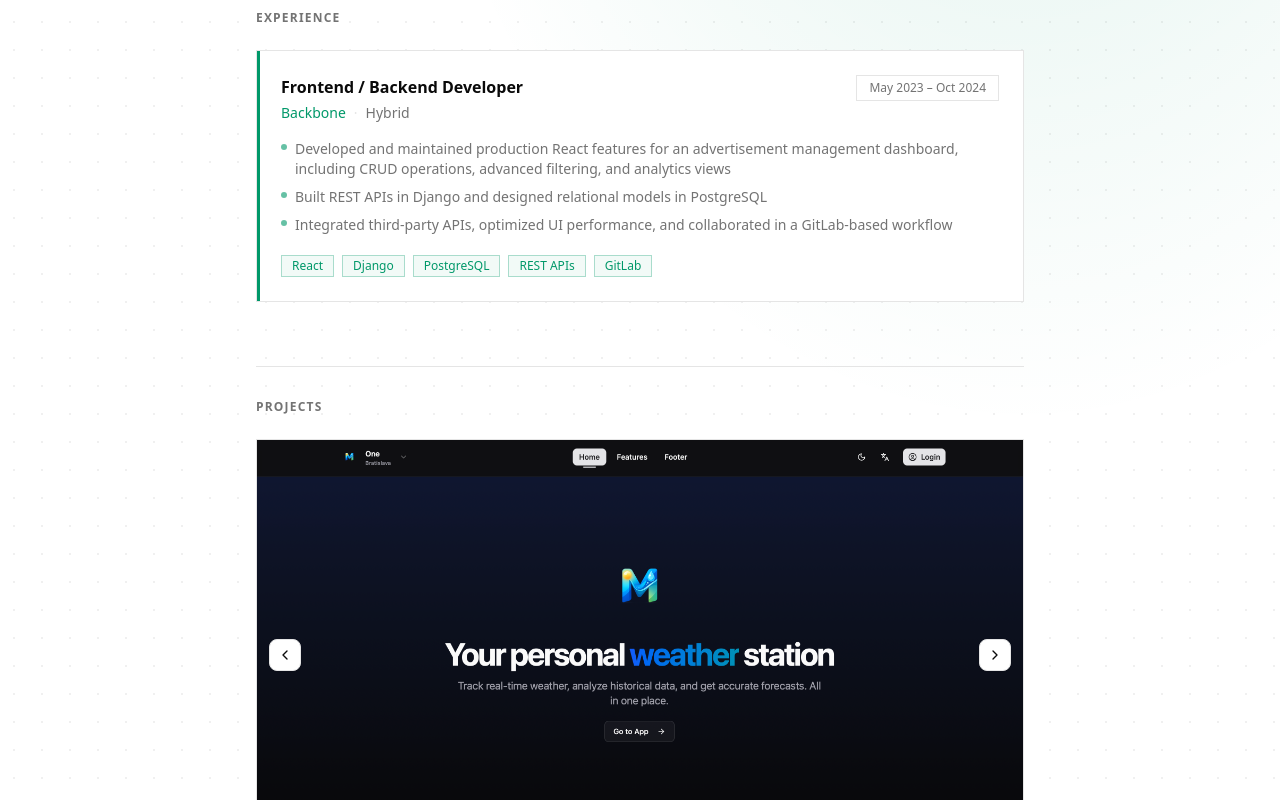
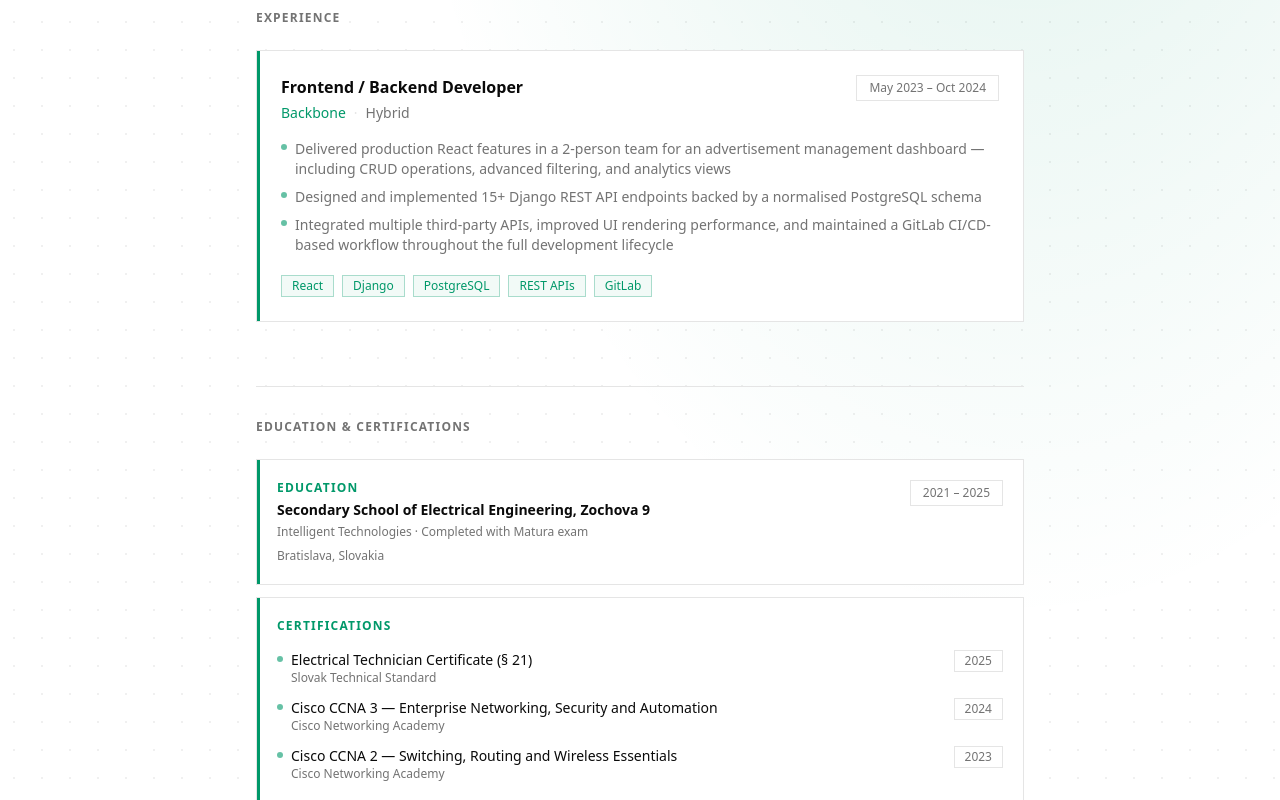
Before and after one commit to michqo/portfolio, a Next.js app: page / in a window 1280 px wide. Shown: the part 580-1380 px from the top of the page. Built offline with nearby package versions, Linux system fonts and the light colour scheme.

Commit message:
feat: education & certificates

```diff
--- a/app/page.tsx
+++ b/app/page.tsx
@@ -77,15 +77,15 @@ export default function Page() {
             <ul className="mt-4 space-y-2 text-sm text-muted-foreground">
               <li className="flex gap-2">
                 <span className="mt-1.25 h-1.5 w-1.5 shrink-0 rounded-full bg-primary/60" />
-                Developed and maintained production React features for an advertisement management dashboard, including CRUD operations, advanced filtering, and analytics views
+                Delivered production React features in a 2-person team for an advertisement management dashboard — including CRUD operations, advanced filtering, and analytics views
               </li>
               <li className="flex gap-2">
                 <span className="mt-1.25 h-1.5 w-1.5 shrink-0 rounded-full bg-primary/60" />
-                Built REST APIs in Django and designed relational models in PostgreSQL
+                Designed and implemented 15+ Django REST API endpoints backed by a normalised PostgreSQL schema
               </li>
               <li className="flex gap-2">
                 <span className="mt-1.25 h-1.5 w-1.5 shrink-0 rounded-full bg-primary/60" />
-                Integrated third-party APIs, optimized UI performance, and collaborated in a GitLab-based workflow
+                Integrated multiple third-party APIs, improved UI rendering performance, and maintained a GitLab CI/CD-based workflow throughout the full development lifecycle
               </li>
             </ul>
 
@@ -95,6 +95,52 @@ export default function Page() {
                   {tag}
                 </span>
               ))}
+            </div>
+          </div>
+        </div>
+
+        <div id="education" className="mt-16 border-t border-border pt-8">
+          <div className="mb-6 text-xs font-semibold uppercase tracking-widest text-muted-foreground">Education &amp; Certifications</div>
+
+          <div className="flex flex-col gap-3">
+            {/* Education */}
+            <div className="relative border border-border bg-card p-5 transition-colors hover:border-primary/50">
+              <div className="absolute inset-y-0 left-0 w-0.75 bg-primary" />
+              <div className="flex flex-col gap-3 sm:flex-row sm:items-start sm:justify-between">
+                <div>
+                  <div className="text-xs font-semibold uppercase tracking-widest text-primary mb-1">Education</div>
+                  <h3 className="text-sm font-semibold">Secondary School of Electrical Engineering, Zochova 9</h3>
+                  <p className="mt-1 text-xs text-muted-foreground">Intelligent Technologies · Completed with Matura exam</p>
+                </div>
+                <span className="shrink-0 border border-border px-3 py-1 text-xs text-muted-foreground h-fit">
+                  2021 – 2025
+                </span>
+              </div>
+              <p className="mt-2 text-xs text-muted-foreground">Bratislava, Slovakia</p>
+            </div>
+
+            {/* Certificates */}
+            <div className="relative border border-border bg-card p-5 transition-colors hover:border-primary/50">
+              <div className="absolute inset-y-0 left-0 w-0.75 bg-primary" />
+              <div className="text-xs font-semibold uppercase tracking-widest text-primary mb-4">Certifications</div>
+              <div className="flex flex-col gap-3">
+                {[
+                  { title: "Electrical Technician Certificate (§ 21)", issuer: "Slovak Technical Standard", year: "2025" },
+                  { title: "Cisco CCNA 3 — Enterprise Networking, Security and Automation", issuer: "Cisco Networking Academy", year: "2024" },
+                  { title: "Cisco CCNA 2 — Switching, Routing and Wireless Essentials", issuer: "Cisco Networking Academy", year: "2023" },
+                ].map(({ title, issuer, year }) => (
+                  <div key={title} className="flex items-start justify-between gap-4">
+                    <div className="flex gap-2">
+                      <span className="mt-1.5 h-1.5 w-1.5 shrink-0 rounded-full bg-primary/60" />
+                      <div>
+                        <p className="text-sm">{title}</p>
+                        <p className="text-xs text-muted-foreground">{issuer}</p>
+                      </div>
+                    </div>
+                    <span className="shrink-0 border border-border px-2.5 py-0.5 text-xs text-muted-foreground">{year}</span>
+                  </div>
+                ))}
+              </div>
             </div>
           </div>
         </div>
@@ -141,7 +187,7 @@ export default function Page() {
                     Live Demo
                   </a>
                   <a
-                    href="https://github.com/michqo"
+                    href="https://github.com/michqo/ms_web"
                     target="_blank"
                     rel="noopener noreferrer"
                     className="inline-flex items-center gap-1.5 border border-border px-3 py-1 text-xs text-muted-foreground transition-colors hover:border-primary hover:text-primary"
--- a/components/nav-bar.tsx
+++ b/components/nav-bar.tsx
@@ -3,6 +3,7 @@ import { ThemeToggle } from "@/components/ui/theme-toggle";
 
 const navLinks = [
   { href: "#experience", label: "Experience" },
+  { href: "#education",  label: "Education" },
   { href: "#projects",   label: "Projects" },
   { href: "#skills",     label: "Skills" },
   { href: "#contact",    label: "Contact" },
```
